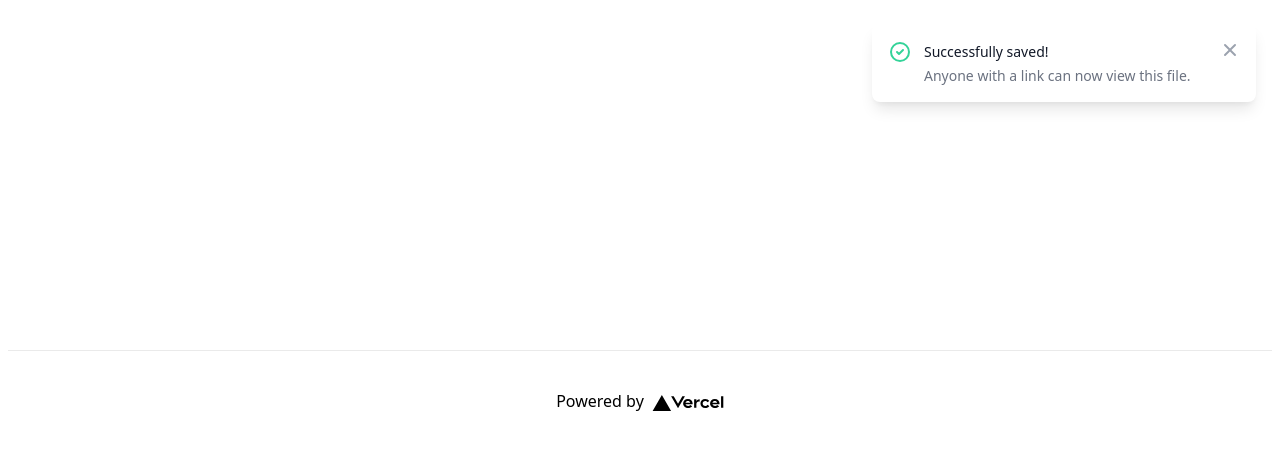
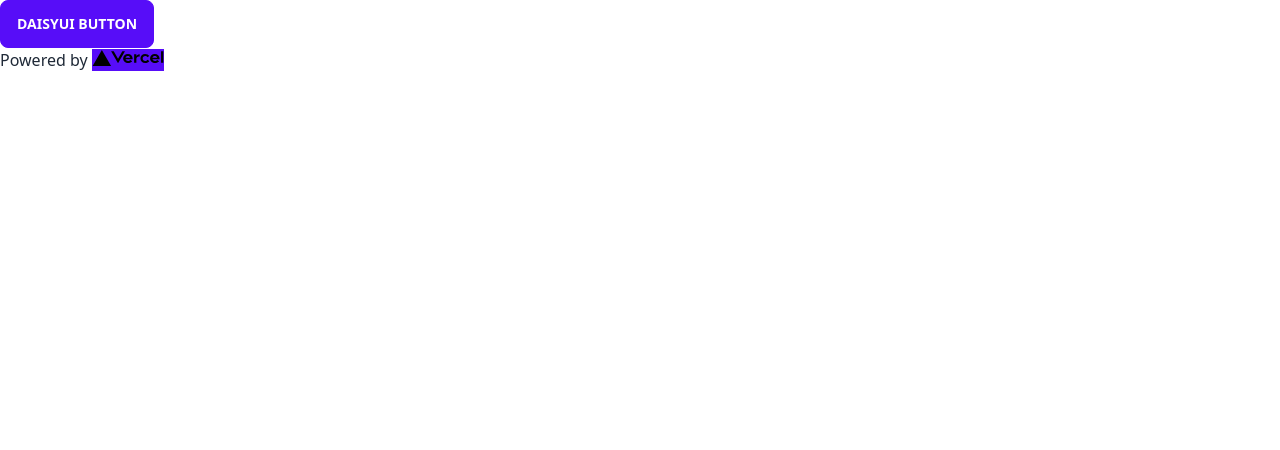
Before and after one commit to mingderwang/FluenceQRCodeLogin, a Next.js app: page / in a window 1280 px wide. Shown: the top 450 px of the page. Built offline with nearby package versions, Linux system fonts and the light colour scheme.

Commit message:
add daisy UI support

```diff
--- a/package.json
+++ b/package.json
@@ -10,6 +10,7 @@
     "lint": "next lint"
   },
   "dependencies": {
+    "daisyui": "^1.14.3",
     "next": "11.1.2",
     "react": "17.0.2",
     "react-dom": "17.0.2"
--- a/pages/_app.tsx
+++ b/pages/_app.tsx
@@ -1,4 +1,3 @@
-//import 'tailwindcss/tailwind.css'
 import '../styles/globals.css'
 import type { AppProps } from 'next/app'
 
--- a/pages/index.tsx
+++ b/pages/index.tsx
@@ -1,76 +1,26 @@
 import type { NextPage } from 'next'
 import Head from 'next/head'
 import Image from 'next/image'
-import styles from '../styles/Home.module.css'
 
 const Home: NextPage = () => {
   return (
-    <div className={styles.container}>
+    <div className="primary">
       <Head>
         <title>Create Next App</title>
         <meta name="description" content="Generated by create next app" />
         <link rel="icon" href="/favicon.ico" />
       </Head>
 
-      <div className="fixed inset-0 flex items-end justify-center px-4 py-6 pointer-events-none sm:p-6 sm:items-start sm:justify-end">
-        <div className="max-w-sm w-full bg-white shadow-lg rounded-lg pointer-events-auto">
-          <div className="rounded-lg shadow-xs overflow-hidden">
-            <div className="p-4">
-              <div className="flex items-start">
-                <div className="flex-shrink-0">
-                  <svg
-                    className="h-6 w-6 text-green-400"
-                    xmlns="http://www.w3.org/2000/svg"
-                    fill="none"
-                    viewBox="0 0 24 24"
-                    stroke="currentColor"
-                  >
-                    <path
-                      stroke-linecap="round"
-                      stroke-linejoin="round"
-                      stroke-width="2"
-                      d="M9 12l2 2 4-4m6 2a9 9 0 11-18 0 9 9 0 0118 0z"
-                    />
-                  </svg>
-                </div>
-                <div className="ml-3 w-0 flex-1 pt-0.5">
-                  <p className="text-sm font-medium text-gray-900">
-                    Successfully saved!
-                  </p>
-                  <p className="mt-1 text-sm text-gray-500">
-                    Anyone with a link can now view this file.
-                  </p>
-                </div>
-                <div className="ml-4 flex-shrink-0 flex">
-                  <button className="inline-flex text-gray-400 focus:outline-none focus:text-gray-500 transition ease-in-out duration-150">
-                    <svg
-                      className="h-5 w-5"
-                      xmlns="http://www.w3.org/2000/svg"
-                      viewBox="0 0 20 20"
-                      fill="currentColor"
-                    >
-                      <path
-                        fill-rule="evenodd"
-                        d="M4.293 4.293a1 1 0 011.414 0L10 8.586l4.293-4.293a1 1 0 111.414 1.414L11.414 10l4.293 4.293a1 1 0 01-1.414 1.414L10 11.414l-4.293 4.293a1 1 0 01-1.414-1.414L8.586 10 4.293 5.707a1 1 0 010-1.414z"
-                        clip-rule="evenodd"
-                      />
-                    </svg>
-                  </button>
-                </div>
-              </div>
-            </div>
-          </div>
-        </div>
-      </div>
+      <button className="btn btn-primary">daisyUI Button</button>
 
-      <footer className={styles.footer}>
+      <footer className="primary">
         <a
           href="https://vercel.com?utm_source=create-next-app&utm_medium=default-template&utm_campaign=create-next-app"
           target="_blank"
           rel="noopener noreferrer"
         >
           Powered by{' '}
-          <span className={styles.logo}>
+          <span className="btn-primary">
             <Image src="/vercel.svg" alt="Vercel Logo" width={72} height={16} />
           </span>
         </a>
--- a/styles/Home.module.css
+++ /dev/null
@@ -1,121 +0,0 @@
-.container {
-  min-height: 100vh;
-  padding: 0 0.5rem;
-  display: flex;
-  flex-direction: column;
-  justify-content: center;
-  align-items: center;
-  height: 100vh;
-}
-
-.main {
-  padding: 5rem 0;
-  flex: 1;
-  display: flex;
-  flex-direction: column;
-  justify-content: center;
-  align-items: center;
-}
-
-.footer {
-  width: 100%;
-  height: 100px;
-  border-top: 1px solid #eaeaea;
-  display: flex;
-  justify-content: center;
-  align-items: center;
-}
-
-.footer a {
-  display: flex;
-  justify-content: center;
-  align-items: center;
-  flex-grow: 1;
-}
-
-.title a {
-  color: #0070f3;
-  text-decoration: none;
-}
-
-.title a:hover,
-.title a:focus,
-.title a:active {
-  text-decoration: underline;
-}
-
-.title {
-  margin: 0;
-  line-height: 1.15;
-  font-size: 4rem;
-}
-
-.title,
-.description {
-  text-align: center;
-}
-
-.description {
-  line-height: 1.5;
-  font-size: 1.5rem;
-}
-
-.code {
-  background: #fafafa;
-  border-radius: 5px;
-  padding: 0.75rem;
-  font-size: 1.1rem;
-  font-family: Menlo, Monaco, Lucida Console, Liberation Mono, DejaVu Sans Mono,
-    Bitstream Vera Sans Mono, Courier New, monospace;
-}
-
-.grid {
-  display: flex;
-  align-items: center;
-  justify-content: center;
-  flex-wrap: wrap;
-  max-width: 800px;
-  margin-top: 3rem;
-}
-
-.card {
-  margin: 1rem;
-  padding: 1.5rem;
-  text-align: left;
-  color: inherit;
-  text-decoration: none;
-  border: 1px solid #eaeaea;
-  border-radius: 10px;
-  transition: color 0.15s ease, border-color 0.15s ease;
-  width: 45%;
-}
-
-.card:hover,
-.card:focus,
-.card:active {
-  color: #0070f3;
-  border-color: #0070f3;
-}
-
-.card h2 {
-  margin: 0 0 1rem 0;
-  font-size: 1.5rem;
-}
-
-.card p {
-  margin: 0;
-  font-size: 1.25rem;
-  line-height: 1.5;
-}
-
-.logo {
-  height: 1em;
-  margin-left: 0.5rem;
-}
-
-@media (max-width: 600px) {
-  .grid {
-    width: 100%;
-    flex-direction: column;
-  }
-}
--- a/tailwind.config.js
+++ b/tailwind.config.js
@@ -7,5 +7,7 @@ module.exports = {
   variants: {
     extend: {},
   },
-  plugins: [],
+  plugins: [
+    require('daisyui'),
+  ],
 }
```
Also changed, not shown: 1 other file (tests, documents, lock files or other folders).
